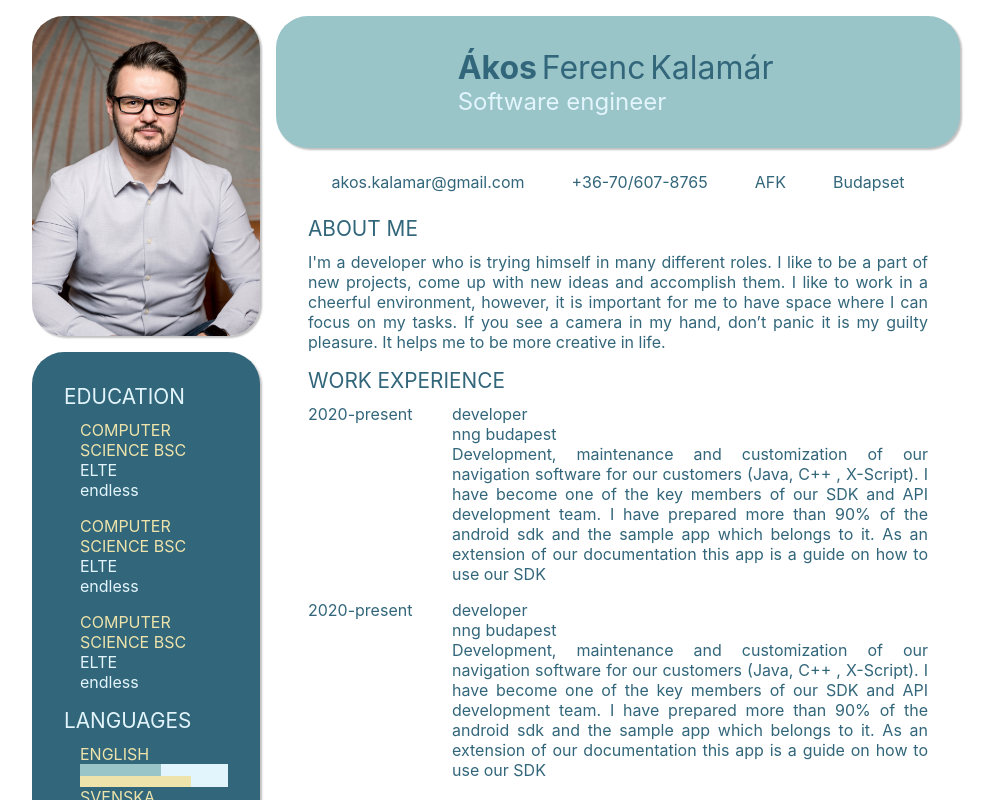
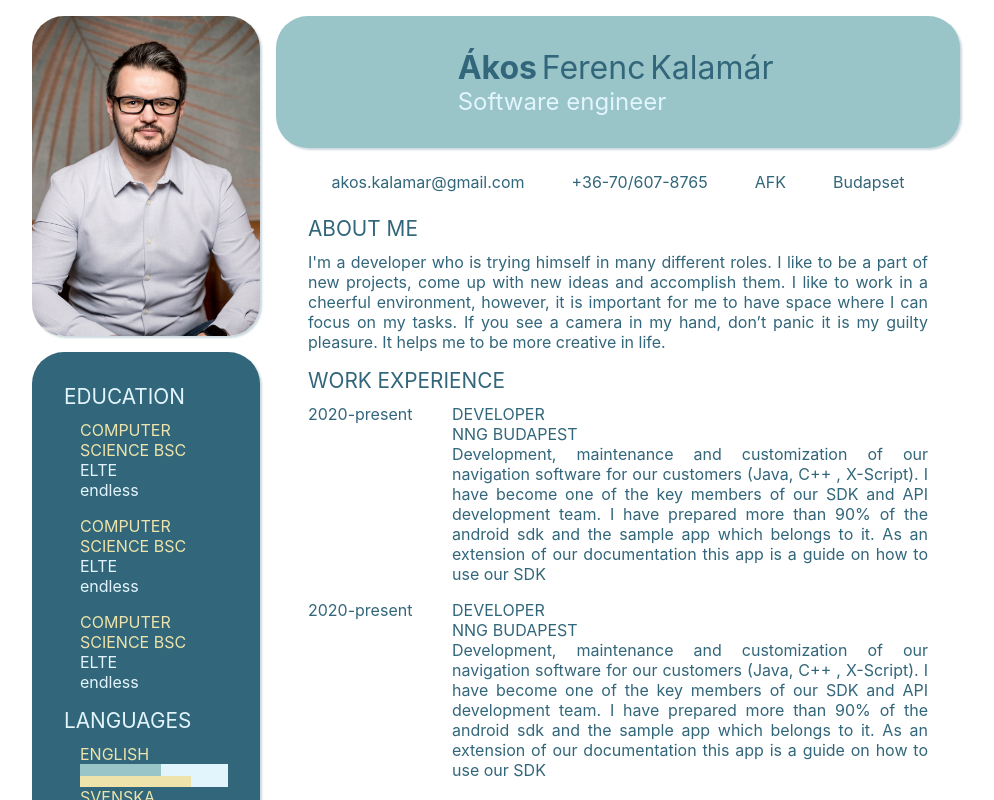
Before and after one commit to afk-hun/resume, a React (Create React App) app: page / in a window 1280 px wide. Shown: the top 800 px of the page, without its empty margins (144-1138 px from the left). Built offline with nearby package versions, Linux system fonts and the light colour scheme.

Commit message:
minor layout modifies

```diff
--- a/src/components/layout/right/workexperience/work.scss
+++ b/src/components/layout/right/workexperience/work.scss
@@ -1,6 +1,8 @@
 @import "../../../../styles/variables.scss";
+
 .work__container {
   display: flex;
+  flex-direction: column;
   margin-bottom: 1rem;
 
   p {
@@ -19,6 +21,7 @@
 
     .wok_container-details-title {
       display: flex;
+      text-transform: uppercase;
 
       .wok_container-details-title-position {
       }
@@ -29,6 +32,7 @@
 
     .wok_container-details-location {
       display: flex;
+      text-transform: uppercase;
 
       .wok_container-details-location-company {
       }
@@ -43,3 +47,9 @@
     }
   }
 }
+
+@media (min-width: 40rem) {
+  .work__container {
+    flex-direction: row;
+  }
+}
--- a/src/components/picture/pictures.scss
+++ b/src/components/picture/pictures.scss
@@ -1,16 +1,20 @@
 .picture {
   margin-bottom: 1rem;
+  margin-left: auto;
+  margin-right: auto;
   background: url("../../imgs/AFK_cv-1.jpg");
   background-position: center;
   background-position-y: top;
   background-origin: border-box;
   background-size: cover;
   background-repeat: no-repeat;
-  height: 40rem;
+  width: 80%;
+  height: 23rem;
 }
 
 @media (min-width: 40rem) {
   .picture {
     height: 20rem;
+    width: 100%;
   }
 }
--- a/src/components/ui/card/card.scss
+++ b/src/components/ui/card/card.scss
@@ -2,5 +2,5 @@
 
 .card {
   border-radius: $cornerRadius;
-  box-shadow: 2px 2px 2px rgba($color: #000000, $alpha: 0.25);
+  box-shadow: 2px 2px 2px rgba($color: $colorMain, $alpha: 0.25);
 }
```
